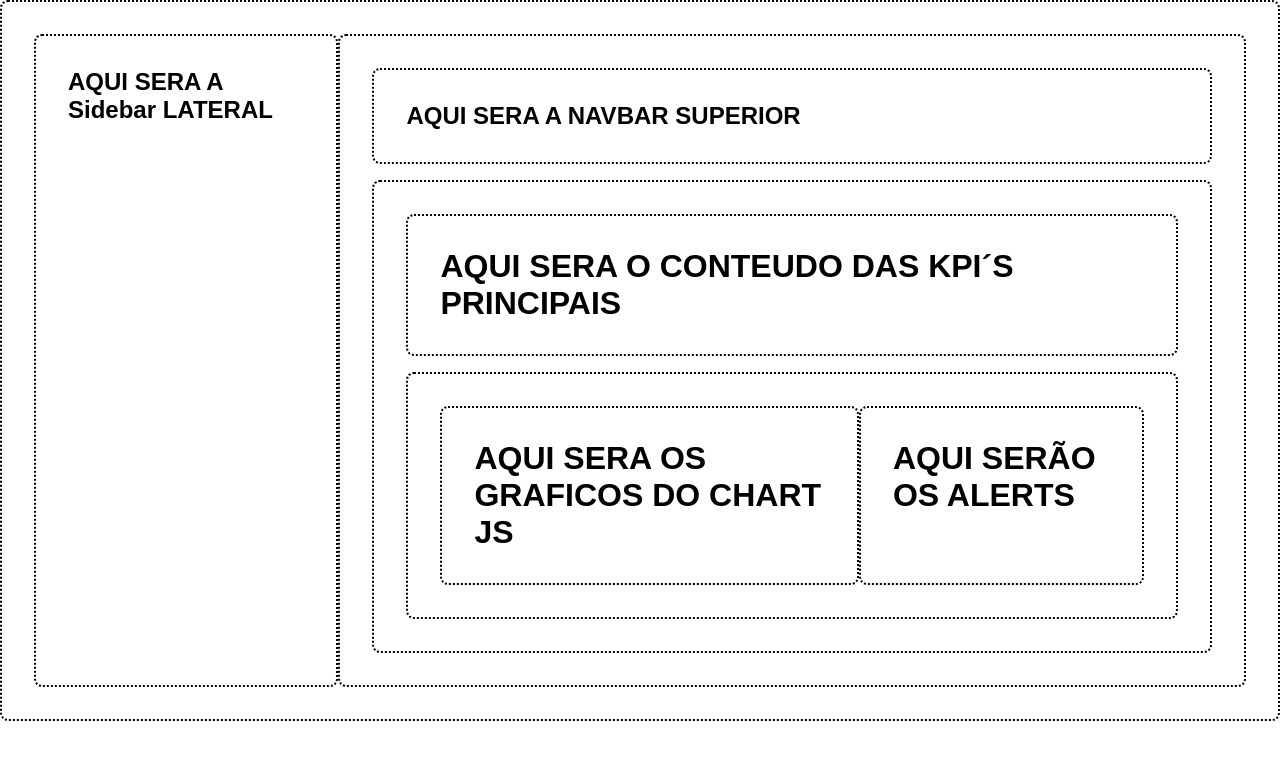
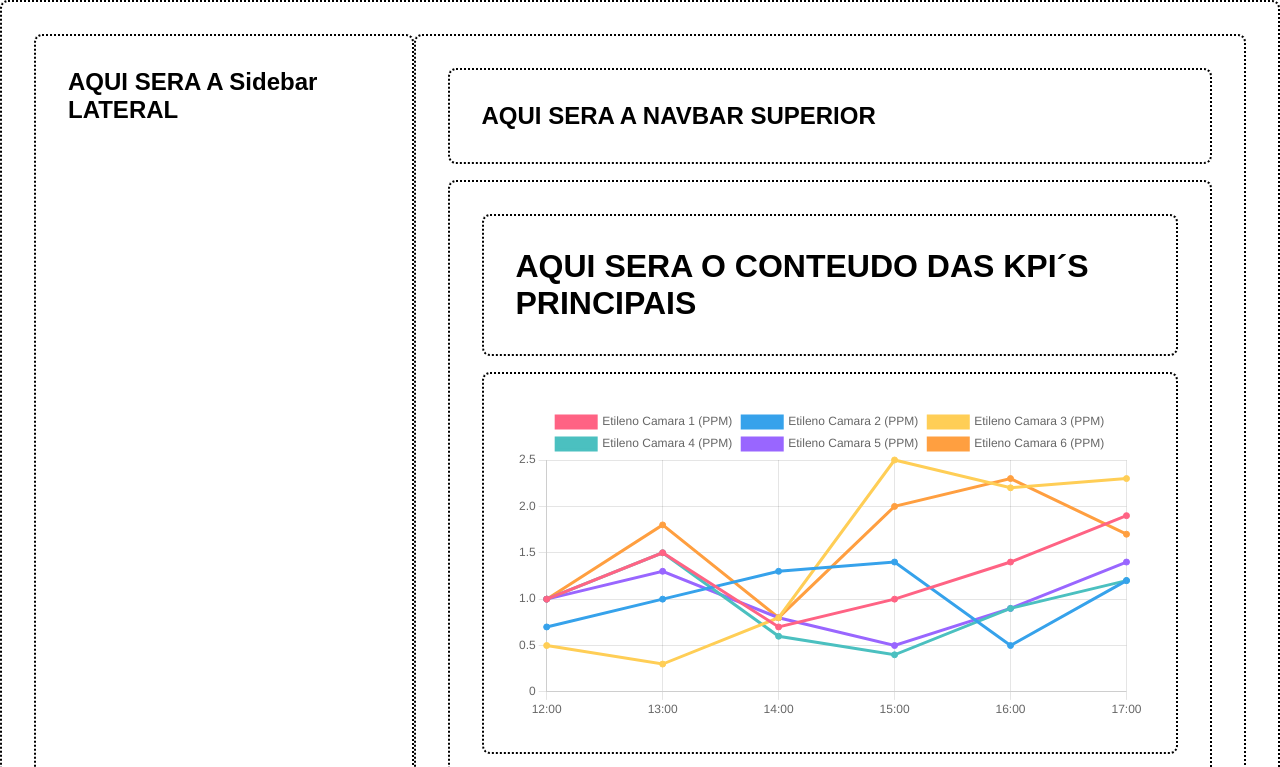
Before and after one commit to 4ppleTech/appleTech, a plain HTML site: page entregas/website/dashboard.html in a window 1280 px wide. Shown: the top 767 px of the page. Drawn offline with nearby package versions, Linux system fonts and the light colour scheme; animation ran at ten frames a second; a web font is replaced by a local one.

Commit message:
feat: implementação da biblioteca chart.js na dashboard.html

```diff
--- a/entregas/website/dashboard.html
+++ b/entregas/website/dashboard.html
@@ -5,6 +5,7 @@
     <title>AppleTech | Dashboard</title>
     <link rel="stylesheet" href="./styles/global.css">
     <link rel="stylesheet" href="./styles/dashboard.css">
+    <script src="https://cdn.jsdelivr.net/npm/chart.js"></script>
 </head>
 <body>
     <div class="container flex-row">
@@ -20,11 +21,20 @@
             <div class="kpi container">
                 <h1>AQUI SERA O CONTEUDO DAS KPI´S PRINCIPAIS</h1>
             </div>
-
+<!--
             <div class="chart container flex-row">
                 <div class="chart container">
                     <h1>AQUI SERA OS GRAFICOS DO CHART JS</h1>
+                </div> -->
+
+                <div class="chart container flex-row">
+                    <canvas id="myChart"></canvas>
                 </div>
+
+                <div class="chart container flex-row">
+                    <canvas id="myChart2"></canvas>
+                </div>
+
                 <div class="alerts container flex-col">
                     <h1>AQUI SERÃO OS ALERTS</h1>
                 </div>
@@ -34,3 +44,137 @@
     </div>
 </body>
 </html>
+
+<script>
+     let labels = ['12:00',
+    '13:00',
+    '14:00',
+    '15:00',
+    '16:00',
+    '17:00'];
+
+    let Camara1 = {
+        labels: labels,
+        datasets: [{
+            label: 'Etileno Camara 1 (PPM)',
+            backgroundColor: 'rgb(255, 99, 132)',
+            borderColor: 'rgb(255, 99, 132)',
+            data: [1.0, 1.5, 0.7, 1.0, 1.4, 1.9,],
+        }]
+    };
+
+    let Camara2 = {
+        labels: labels,
+        datasets: [{
+            label: 'Etileno Camara 2 (PPM)',
+            backgroundColor: 'rgb(54, 162, 235)',
+            borderColor: 'rgb(54, 162, 235)',
+            data: [0.7, 1.0, 1.3, 1.4, 0.5, 1.2,],
+        }]
+    };
+
+    let Camara3 = {
+        labels: labels,
+        datasets: [{
+            label: 'Etileno Camara 3 (PPM)',
+            backgroundColor: 'rgb(255, 206, 86)',
+            borderColor: 'rgb(255, 206, 86)',
+            data: [0.5, 0.3, 0.8, 2.5, 2.2, 2.3,],
+        }]
+    };
+
+    let Camara4 = {
+        labels: labels,
+        datasets: [{
+            label: 'Etileno Camara 4 (PPM)',
+            backgroundColor: 'rgb(75, 192, 192)',
+            borderColor: 'rgb(75, 192, 192)',
+            data: [1.0, 1.5, 0.6, 0.4, 0.9, 1.2,],
+        }]
+    };
+
+    let Camara5 = {
+        labels: labels,
+        datasets: [{
+            label: 'Etileno Camara 5 (PPM)',
+            backgroundColor: 'rgb(153, 102, 255)',
+            borderColor: 'rgb(153, 102, 255)',
+            data: [1.0, 1.3, 0.8, 0.5, 0.9, 1.4,],
+        }]
+    };
+
+    let Camara6 = {
+        labels: labels,
+        datasets: [{
+            label: 'Etileno Camara 6 (PPM)',
+            backgroundColor: 'rgb(255, 159, 64)',
+            borderColor: 'rgb(255, 159, 64)',
+            data: [1.0, 1.8, 0.8, 2.0, 2.3, 1.7,],
+        }]
+    };
+
+     let data = {
+        labels: labels,
+        datasets: [
+            Camara1.datasets[0],
+            Camara2.datasets[0],
+            Camara3.datasets[0],
+            Camara4.datasets[0],
+            Camara5.datasets[0],
+            Camara6.datasets[0]
+        ]
+    };
+
+    let config = {
+        type: 'line',
+        data: data,
+        options: {}
+    };
+</script>
+
+
+<script>
+    let labels2 = ['Camara 1',
+    'Camara 2',
+    'Camara 3',
+    'Camara 4',
+    'Camara 5',
+    'Camara 6'];
+
+
+    let mediaEtilenoCamara = {
+        labels: labels2,
+        datasets: [{
+            label: 'Média de Etileno (PPM)',
+            backgroundColor: 'rgb(255, 99, 132)',
+            borderColor: 'rgb(255, 99, 132)',
+            data: [1.5, 0.3, 0.8, 1.2, 1.0, 0.5],
+        }]
+    };
+
+        let data2 = {
+            labels: labels2,
+            datasets: [
+                mediaEtilenoCamara.datasets[0]
+            ]
+        };
+
+    let config2 = {
+        type: 'bar',
+        data: data2,
+        options: {}
+    };
+</script>
+
+
+<script>
+    let myChart = new Chart(
+        document.getElementById('myChart'),
+        config
+    );
+
+    let myChart2 = new Chart(
+        document.getElementById('myChart2'),
+        config2
+    );
+</script>
```
